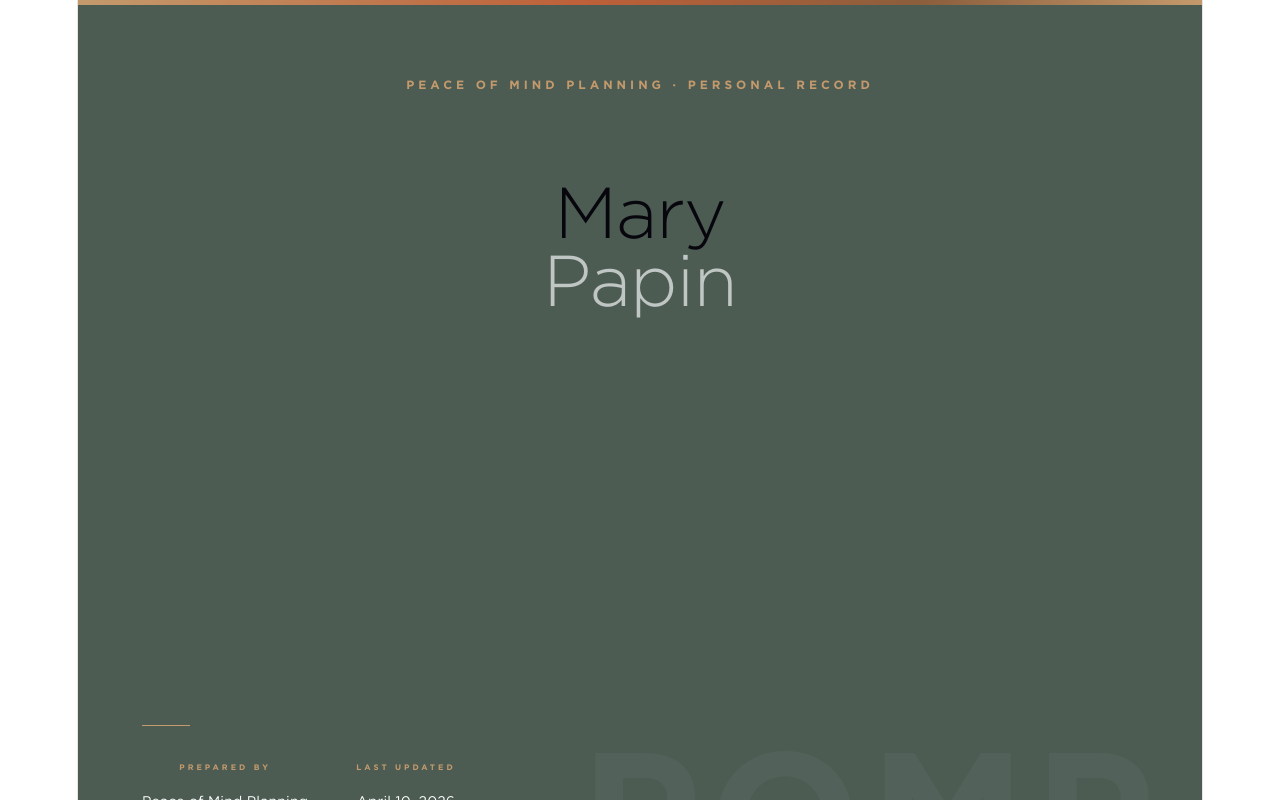
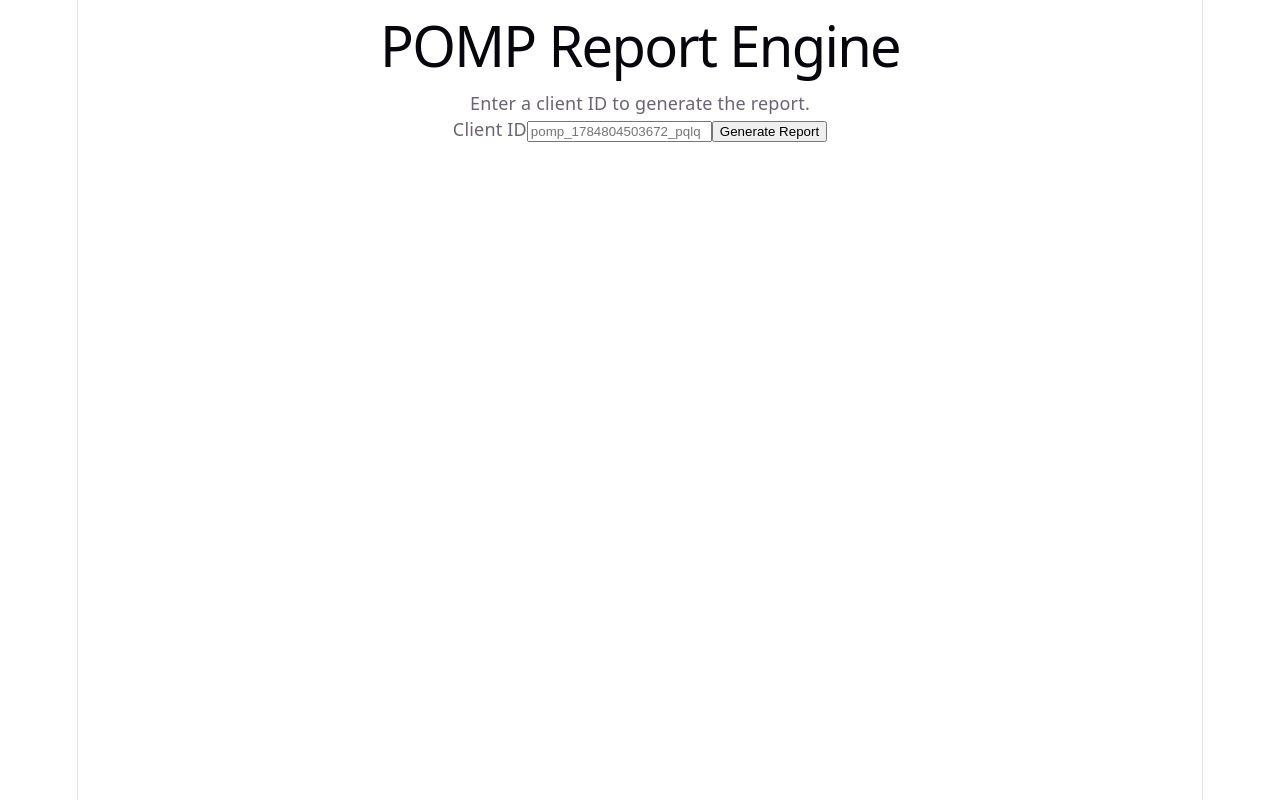
Before and after one commit to DaniiGLopez/pomp-guide, a React (Vite) app in the folder report/: page / in a window 1280 px wide. Shown: the top 800 px of the page. Built offline with nearby package versions, Linux system fonts and the light colour scheme.

Commit message:
Add client ID report loader

```diff
--- a/report/src/App.tsx
+++ b/report/src/App.tsx
@@ -1,8 +1,115 @@
-import { samplePlanFull } from "./data/samplePlanFull";
+import { useEffect, useState } from "react";
+import type { FormEvent } from "react";
+import type { PompPlan } from "./types/plan";
 import { Report } from "./components/Report";
 
+const SECURE_API_BASE = "https://secure.yourpomp.com";
+
 function App() {
-  return <Report plan={samplePlanFull} />;
+  const [clientId, setClientId] = useState("");
+  const [plan, setPlan] = useState<PompPlan | null>(null);
+  const [error, setError] = useState("");
+  const [isLoading, setIsLoading] = useState(false);
+
+  async function loadPlan(id: string) {
+    const cleanClientId = id.trim();
+
+    if (!cleanClientId) {
+      setError("Enter a client ID.");
+      return;
+    }
+
+    setIsLoading(true);
+    setError("");
+    setPlan(null);
+
+    try {
+      const response = await fetch(
+        `${SECURE_API_BASE}/api/client/${encodeURIComponent(cleanClientId)}`
+      );
+
+      const responseText = await response.text();
+
+      if (!response.ok) {
+        throw new Error(
+          `Unable to load client (${response.status}): ${responseText}`
+        );
+      }
+
+      const body = JSON.parse(responseText);
+      const loadedPlan: PompPlan = body.snapshot ?? body;
+
+      if (!loadedPlan?.client_id) {
+        throw new Error("The client record did not contain a valid plan.");
+      }
+
+      setPlan(loadedPlan);
+
+      const url = new URL(window.location.href);
+      url.searchParams.set("client_id", cleanClientId);
+      window.history.replaceState({}, "", url);
+    } catch (loadError) {
+      console.error("REPORT LOAD ERROR:", loadError);
+
+      setError(
+        loadError instanceof Error
+          ? loadError.message
+          : "Unable to load this report."
+      );
+    } finally {
+      setIsLoading(false);
+    }
+  }
+
+  function handleSubmit(event: FormEvent<HTMLFormElement>) {
+    event.preventDefault();
+    loadPlan(clientId);
+  }
+
+  useEffect(() => {
+    const params = new URLSearchParams(window.location.search);
+    const urlClientId = params.get("client_id");
+
+    if (urlClientId) {
+      setClientId(urlClientId);
+      loadPlan(urlClientId);
+    }
+  }, []);
+
+  if (plan) {
+    return <Report plan={plan} />;
+  }
+
+  return (
+    <main className="report-state">
+      <h1>POMP Report Engine</h1>
+      <p>Enter a client ID to generate the report.</p>
+
+      <form onSubmit={handleSubmit}>
+        <label htmlFor="client-id">Client ID</label>
+
+        <input
+          id="client-id"
+          type="text"
+          value={clientId}
+          onChange={(event) => setClientId(event.target.value)}
+          placeholder="pomp_1784804503672_pqlq"
+          autoComplete="off"
+        />
+
+        <button type="submit" disabled={isLoading}>
+          {isLoading ? "Loading Report..." : "Generate Report"}
+        </button>
+      </form>
+
+      {error && (
+        <div className="report-error" role="alert">
+          <strong>Report unavailable</strong>
+          <p>{error}</p>
+        </div>
+      )}
+    </main>
+  );
 }
 
 export default App;
```
